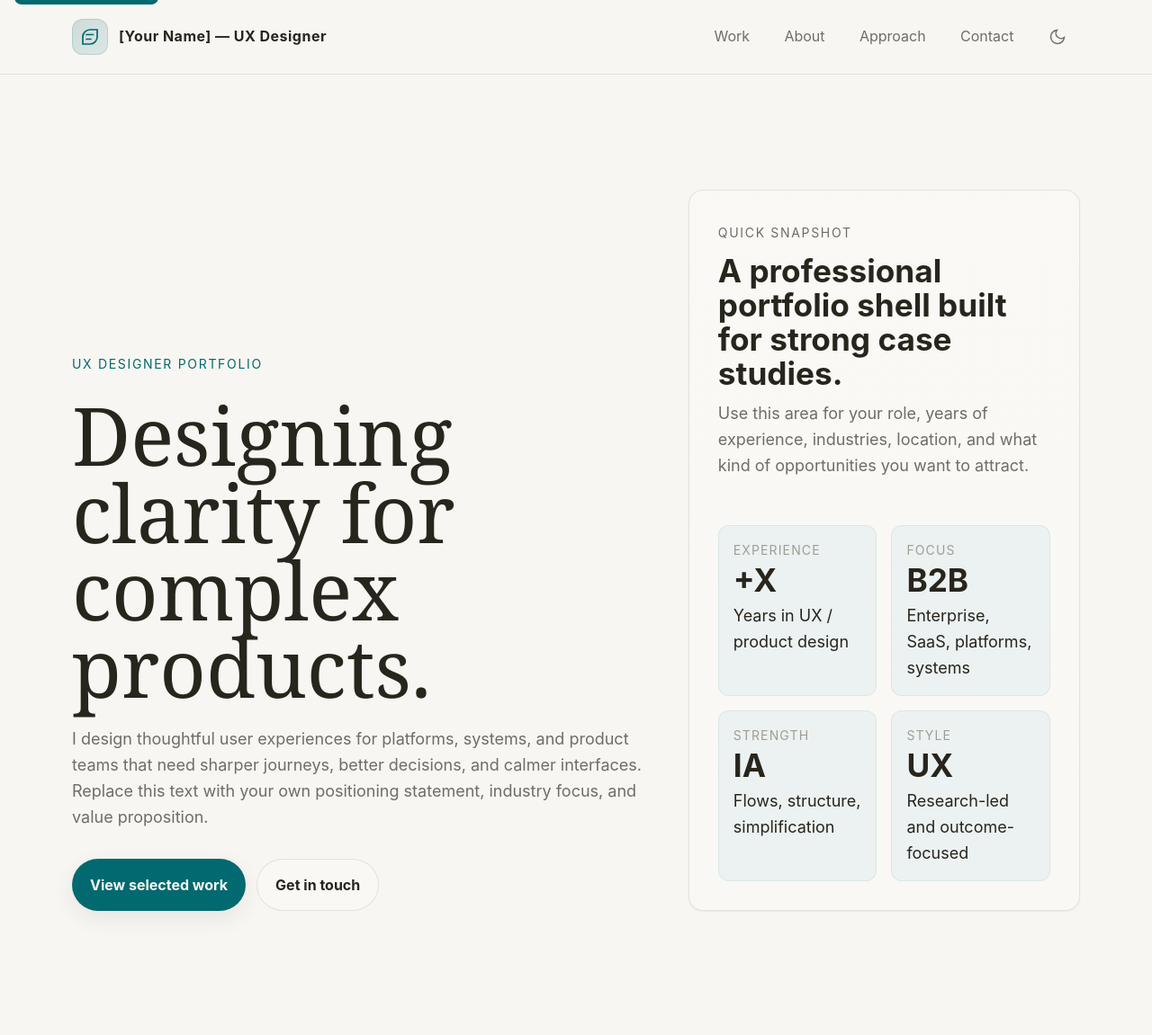
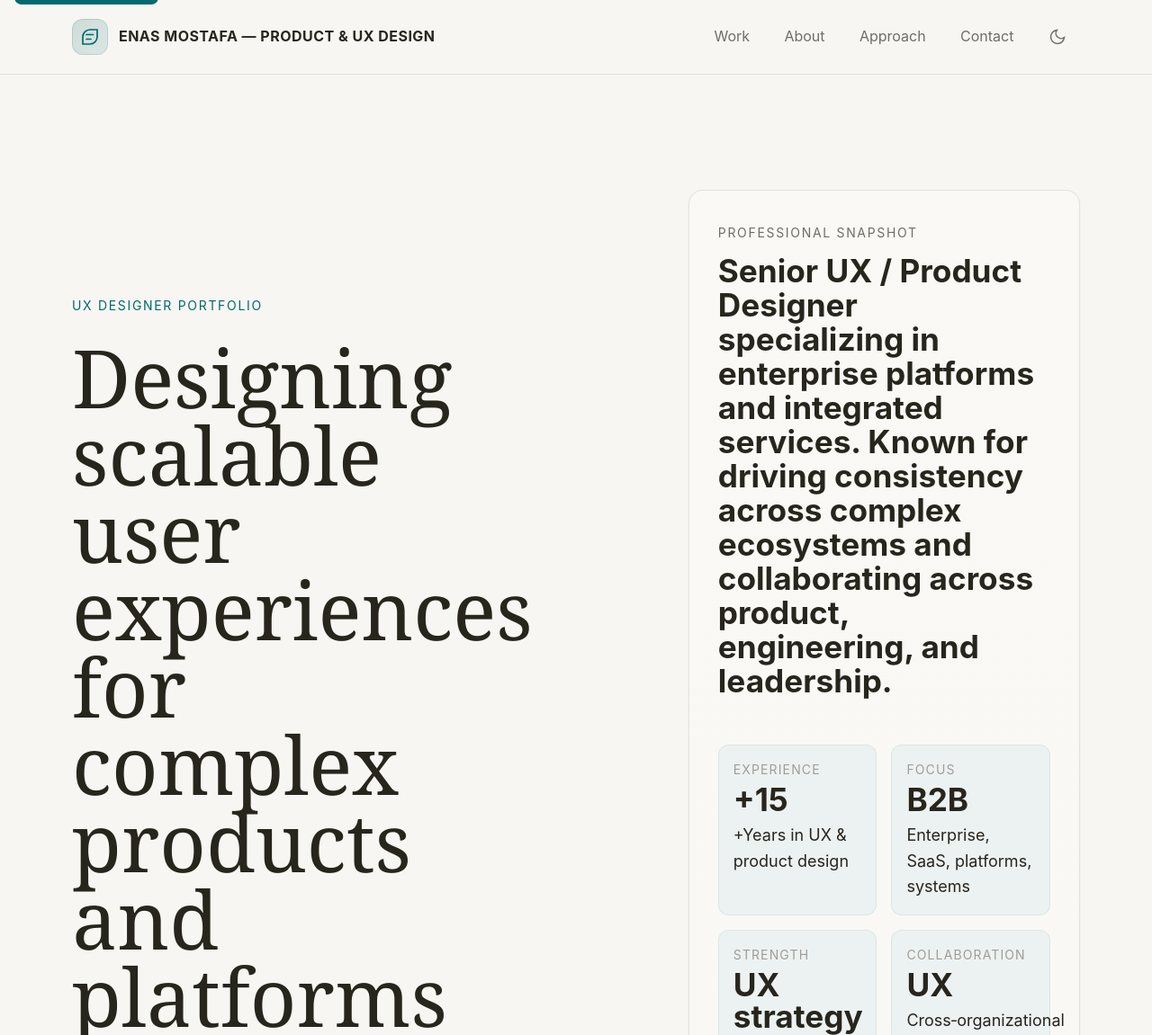
Before and after one commit to enas-portfolio/enas-portfolio.github.io, a plain HTML site: page index.html in a window 1280 px wide. Shown: the top 1151 px of the page at 90% size. Drawn offline with Linux system fonts and the light colour scheme; a web font is replaced by a local one.

Commit message:
Update index.html

```diff
--- a/index.html
+++ b/index.html
@@ -33,7 +33,7 @@
             <path d="M8 14.5H13" stroke="currentColor" stroke-width="1.7" stroke-linecap="round"/>
           </svg>
         </span>
-        <span>[Your Name] — UX Designer</span>
+        <span>ENAS MOSTAFA — PRODUCT & UX DESIGN</span>
       </a>
 
       <nav class="nav" aria-label="Primary">
@@ -57,27 +57,26 @@
           <div class="eyebrow">
             <span>UX Designer Portfolio</span>
           </div>
-          <h1>Designing clarity for complex products.</h1>
+          <h1>Designing scalable user experiences for complex products and platforms</h1>
           <p>
-            I design thoughtful user experiences for platforms, systems, and product teams that need sharper journeys, better decisions, and calmer interfaces. Replace this text with your own positioning statement, industry focus, and value proposition.
+            I lead end‑to‑end UX and product design, balancing technical constraints and business goals to create clear, consistent experiences. My work focuses on long‑term strategies, shared design guidelines, and AI‑enabled solutions that improve both customer outcomes and team productivity.
           </p>
           <div class="hero-actions">
-            <a class="btn btn-primary" href="#work">View selected work</a>
+            <a class="btn btn-primary" href="#work">View case studies</a>
             <a class="btn btn-secondary" href="#contact">Get in touch</a>
           </div>
         </div>
 
         <aside class="hero-panel reveal" aria-label="Profile summary">
           <div>
-            <p class="eyebrow" style="margin-bottom: 0.75rem;">Quick snapshot</p>
-            <h2 style="font-size: var(--text-xl); line-height: 1.08; margin-bottom: 0.75rem;">A professional portfolio shell built for strong case studies.</h2>
-            <p>Use this area for your role, years of experience, industries, location, and what kind of opportunities you want to attract.</p>
+            <p class="eyebrow" style="margin-bottom: 0.75rem;">Professional Snapshot</p>
+            <h2 style="font-size: var(--text-xl); line-height: 1.08; margin-bottom: 0.75rem;">Senior UX / Product Designer specializing in enterprise platforms and integrated services. Known for driving consistency across complex ecosystems and collaborating across product, engineering, and leadership.</p>
           </div>
           <div class="hero-metrics">
             <div class="metric">
               <span class="meta-label">Experience</span>
-              <strong>+X</strong>
-              <span>Years in UX / product design</span>
+              <strong>+15</strong>
+              <span>+Years in UX & product design</span>
             </div>
             <div class="metric">
               <span class="meta-label">Focus</span>
@@ -86,13 +85,13 @@
             </div>
             <div class="metric">
               <span class="meta-label">Strength</span>
-              <strong>IA</strong>
-              <span>Flows, structure, simplification</span>
+              <strong>UX strategy</strong>
+              <span>Information architecture, design systems, storytelling, structure, simplification</span>
             </div>
             <div class="metric">
-              <span class="meta-label">Style</span>
+              <span class="meta-label">Collaboration</span>
               <strong>UX</strong>
-              <span>Research-led and outcome-focused</span>
+              <span>Cross‑organizational leadership & alignment</span>
             </div>
           </div>
         </aside>
```
